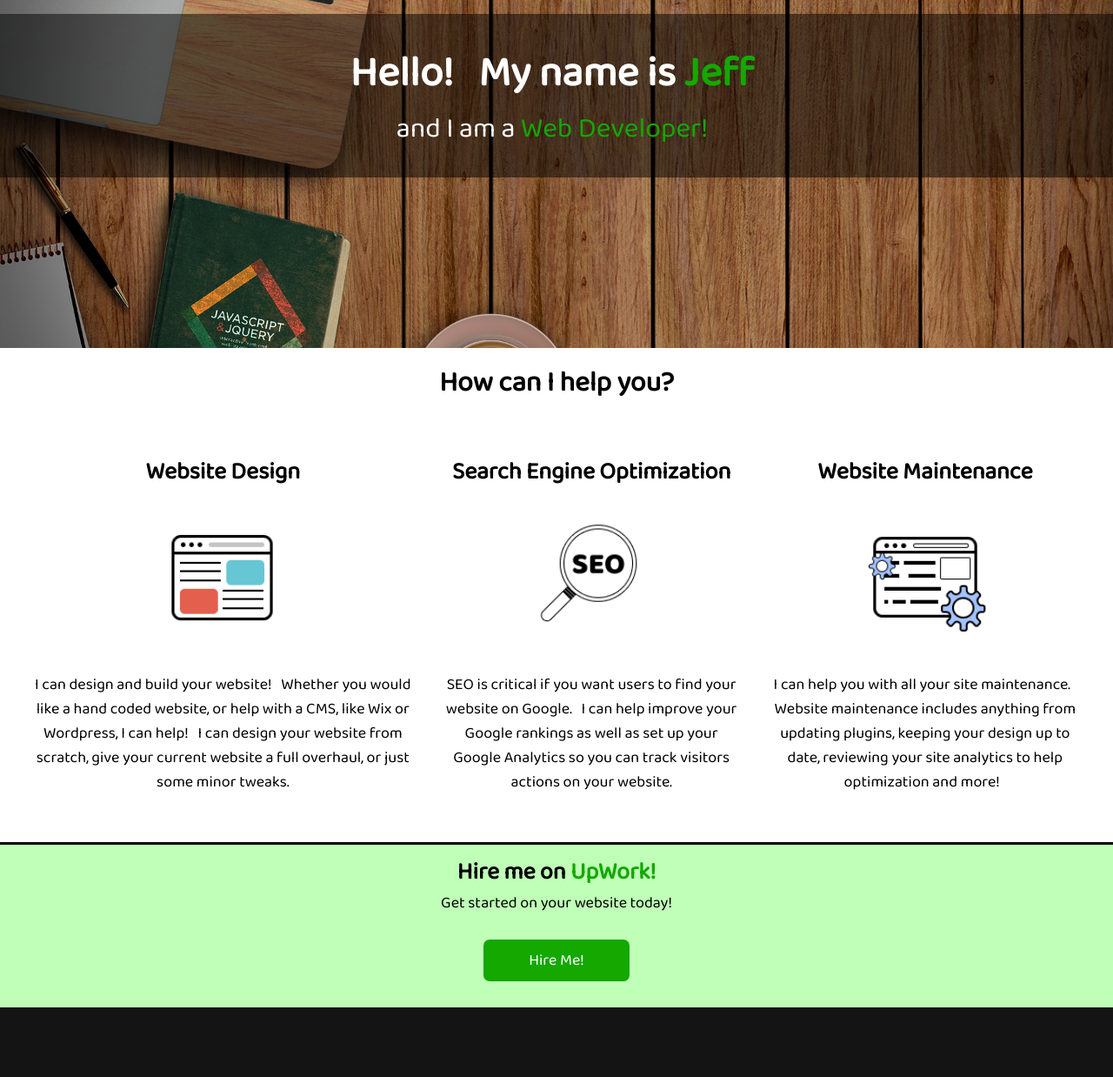
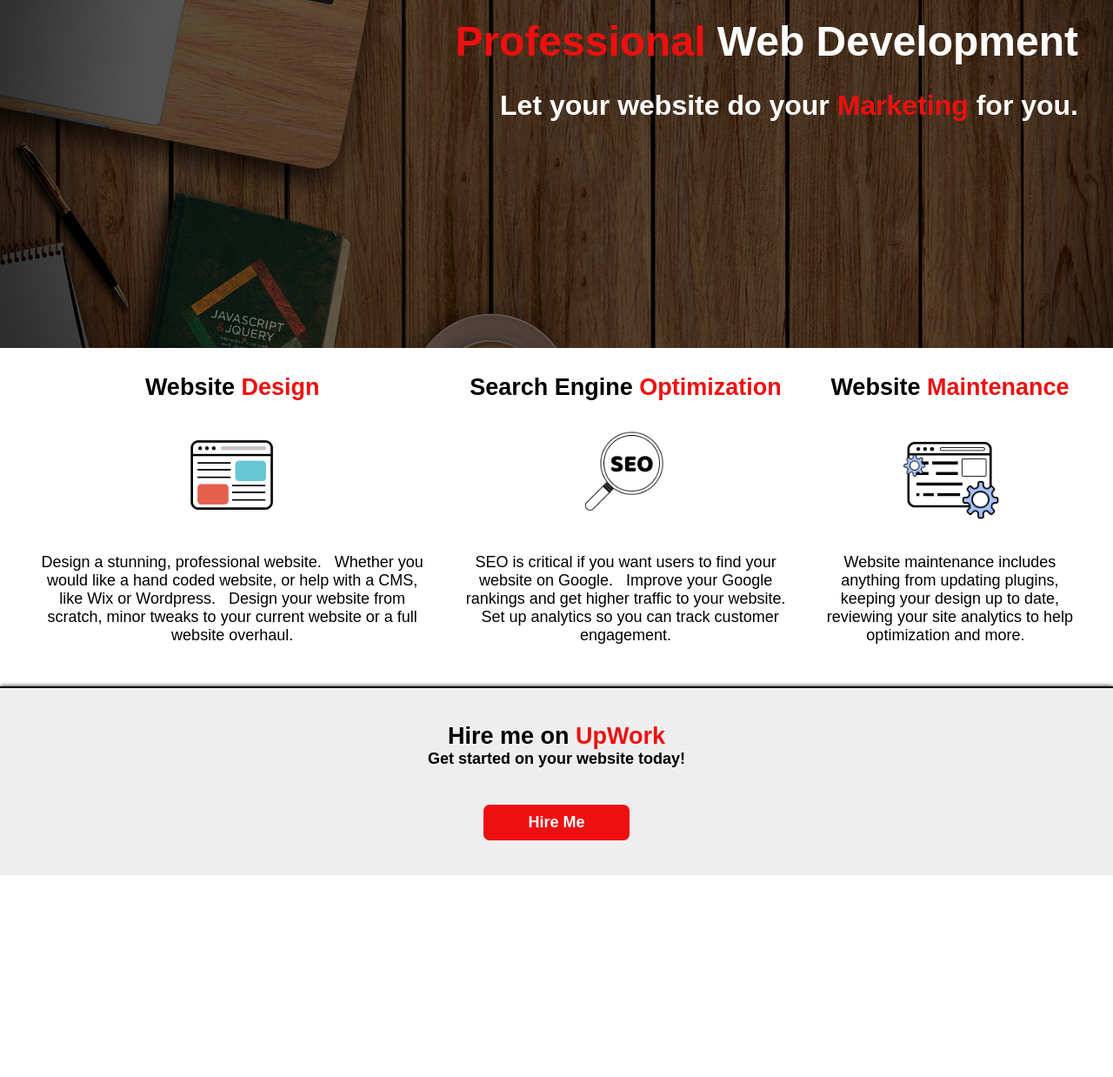
Before and after one commit to JeffMathis/JeffMathis, a plain HTML site: page index.html in a window 1280 px wide. Shown: the part 240-1478 px from the top of the page at 87% size. After the commit the page ends 1246 px from the top, so only its background shows below. Drawn offline with Linux system fonts and the light colour scheme; a web font is replaced by a local one.

Commit message:
red redesign

```diff
--- a/index.css
+++ b/index.css
@@ -1,7 +1,7 @@
 * {
     margin: 0;
     padding: 0;
-    font-family: 'Baloo 2', cursive, arial, sans-serif;
+    font-family: 'Hahmlet', arial, sans-serif;
 }
 
 /*----Intro Section----*/
@@ -9,7 +9,7 @@
 .firstSection {
     display: flex;
     justify-content: center;
-    align-items: center;
+    align-content: center;
     font-size: x-large;
     width: 100%;
 }
@@ -24,7 +24,7 @@
 .introText {
     color: white;
     padding-right: 10px;
-    flex: 2;
+    margin: 0 10px;
     flex-direction: column;
 }
 
@@ -33,10 +33,10 @@
     background: rgba(0, 0, 0, 0.500);
     position: absolute;
     width: 100%;
+    flex-direction: column;
+    height: 80vh;
     text-align: center;
-    margin-top: 60px;
-    padding: 30px 0;
-    flex-direction: column;
+    justify-content: center;
 }
 
 /*----Intro Section----*/
@@ -56,12 +56,6 @@ footer {
     overflow: hidden;
 }
 
-.toph2 {
-    text-align: center;
-    padding-top: 15px;
-    font-size: xx-large;
-}
-
 .seo, .webDesign, .maintenance {
     display: flex;
     align-items: center;
@@ -78,33 +72,37 @@ footer {
 .upworkbtn {
     text-decoration: none;
     padding: 10px 20px;
-    background: #14a800;
+    background: rgb(238, 16, 16);
     border-radius: 7px;
     color: white;
     transition-duration: 500ms;
     width: 10vw;
+    font-weight: bold;
 }
 
 .upworkbtn:hover {
-    background: black;
-    color: #14a800;
+    background: rgb(255, 87, 87);
+    color:black;
 }
 
 .upworkWrapper {
-    background: #bfffb7;
+    background: #eeeeee;
     margin: 0;
-    padding-bottom: 30px;
-    border-top: 3px solid black;
+    padding: 40px 0;
     align-items: center;
+    color: black;
+    font-weight: bold;
+    border-top: 2px solid black;
+    box-shadow: 0px 0px 5px black;
 }
 /*End Upwork Section*/
 
-/*End floating hire button*/
+/*Floating hire button*/
 .floatingHire {
     position: fixed;
     bottom: 0;
     right: 0;
-    background: #14a800;
+    background: rgb(238, 16, 16);
     box-shadow: 3px 3px #666161;
     margin: 0 20px 20px 0;
     font-size: large;
@@ -113,11 +111,12 @@ footer {
     text-decoration: none;
     border-radius: 7px;
     transition-duration: 500ms;
+    font-weight: bold;
 }
 
 .floatingHire:hover {
-    background: black;
-    color:#14a800;
+    background: rgb(255, 87, 87);
+    color:black;
 }
 /*End floating hire button*/
 
@@ -130,6 +129,7 @@ footer {
 }
 
 .fadein {
+    display: block;
     transition-duration: 700ms;
     opacity: 100%;
     transition-timing-function: ease-in;
@@ -138,8 +138,7 @@ footer {
 .fadeout {
     transform: translateY(50px);
     opacity: 0%;
-    transition-duration: 700ms;
-    transition-timing-function: ease-in;
+
 }
 
 /* ----End JS Fades */
@@ -152,19 +151,23 @@ footer {
     }
 
     .icons {
-        max-height: 20vh;
-        max-width: 20vh;
+        height: 130px;
+        width: 130px;
     }
 
     .upworkWrapper {
         flex-direction: column;
     }
 
-    .webDesign, .seo, .maintenance {
+    .webDesign, .seo, .maintenance > p{
         margin: 0 20px;
     }
 
-    .webDesign {
-        flex-grow: 5;
+    .introTextWrapper {
+        align-items: flex-end;
+    }
+
+    .introText {
+        margin: 0 30px;
     }
 }
--- a/index.html
+++ b/index.html
@@ -16,60 +16,63 @@
     <meta name="viewport" content="width=device-width, initial-scale=1.0">
     <title>JeffMathis - Professional Web Delevoper, SEO Specialist, Website Maintenance Specialist.</title>
     <link rel="stylesheet" href="./index.css">
-    <link rel="preconnect" href="https://fonts.googleapis.com">
-    <link rel="preconnect" href="https://fonts.gstatic.com" crossorigin>
-    <link href="https://fonts.googleapis.com/css2?family=Baloo+2&display=swap" rel="stylesheet">
     <meta name="description" content="Professional web developer, SEO specialist, Website Maintenance Specialist, build a website that will convert.">
     <link rel="canonical" href="https://www.jeffmathis.co">
     <script src="fades.js" defer></script>
     <link rel="shortcut icon" href="./imgs/favicon.ico" type="image/x-icon">
+
+    <!-- Google Font -->
+    <link rel="preconnect" href="https://fonts.googleapis.com">
+    <link rel="preconnect" href="https://fonts.gstatic.com" crossorigin>
+    <link href="https://fonts.googleapis.com/css2?family=Hahmlet:wght@100&display=swap" rel="stylesheet">
 </head>
 <body>
     <header class="firstSection">
         <div class="introTextWrapper">
-            <h1 class="introText">Hello! &nbsp; My name is <span style="color:#14a800">Jeff</span></h1>
-            <h2 style="font-weight:normal; font-size: 4vh;" class="introText">and I am a <span class="accent" style="color:#14a800;">Web Developer!</span></h2>
+        <!-- <div class="bgshade"></div> -->
+            <h1 class="introText" id="introLeft"><span style="color: rgb(238, 16, 16)">Professional</span> Web Development</h1><br>
+            <h2 style="font-weight:bold; font-size: 4vh;" class="introText" id="introRight">Let your website do your <span style="color: rgb(238, 16, 16)">Marketing</span> for you.</h2>
         </div>
 
         <div class="background"></div>
     </header>
-<h2 class="toph2">How can I help you?</h2><br>
+
     <section class="mainSection">
 
         <div class="sectionObserved sectionFade">
 
-            <h2>Website Design</h2>
+            <h2>Website <span style="color: rgb(238, 16, 16)">Design</span></h2>
         <article class="webDesign">
 
             <div class="iconWrapper">
                 <img src="./imgs/webdesign.png" alt="Web design and website optimization" class="icons">
             </div>
-            <p class="mainp">I can design and build your website! &nbsp;  Whether you would like a hand coded website, or help with a CMS, like Wix or Wordpress, I can help! &nbsp; I can design your website from scratch, give your current website a full overhaul, or just some minor tweaks.</p>
+            <p class="mainp">Design a stunning, professional website. &nbsp;  Whether you would like a hand coded website, or help with a CMS, like Wix or Wordpress. &nbsp; Design your website from scratch, minor tweaks to your current website or a full website overhaul.</p>
 
         </article>
         </div>
             <br><br>
 
             <div class="sectionObserved sectionFade">
-            <h2>Search Engine Optimization</h1>
+            <h2>Search Engine <span style="color: rgb(238, 16, 16)">Optimization</span></h1>
         <article class="seo">
             <div class="iconWrapper" id="seoIconWrapper">
                 <img src="./imgs/seo.png" alt="Search Engine Optimization, SEO specialist" class="icons">
             </div>
 
-            <p class="mainp">SEO is critical if you want users to find your website on Google. &nbsp;  I can help improve your Google rankings as well as set up your Google Analytics so you can track visitors actions on your website.</p>
+            <p class="mainp">SEO is critical if you want users to find your website on Google. &nbsp;  Improve your Google rankings and get higher traffic to your website. &nbsp; Set up analytics so you can track customer engagement.</p>
 
         </article>
         </div>
             <br><br>
             <div class="sectionObserved sectionFade">
-            <h2>Website Maintenance</h2>
+            <h2>Website <span style="color: rgb(238, 16, 16)">Maintenance</span></h2>
         <article class="maintenance">
             <div class="iconWrapper">
                 <img src="imgs/webmaintenance.png" alt="Website Maintenance specialist" class="icons">
             </div>
 
-            <p class="mainp">I can help you with all your site maintenance. &nbsp;  Website maintenance includes anything from updating plugins, keeping your design up to date, reviewing your site analytics to help optimization and more! &nbsp;  </p>
+            <p class="mainp">Website maintenance includes anything from updating plugins, keeping your design up to date, reviewing your site analytics to help optimization and more. &nbsp; </p>
             </div>
         </article>
 
@@ -77,16 +80,16 @@
 <br>
 
     <section class="mainSection upworkWrapper">
-        <h2>Hire me on <span style=color:#14a800> UpWork! </span></h2>
-        <p>Get started on your website today!</p><br>
-        <a target=".blank" href="https://www.upwork.com/freelancers/~01f4b1b496413e4a2c" class="upworkbtn">Hire Me!</a>
+        <h2>Hire me on <span style="color: rgb(238, 16, 16)">UpWork</span></h2>
+        <p>Get started on your website today!</p><br><br>
+        <a target=".blank" href="https://www.upwork.com/freelancers/~01f4b1b496413e4a2c" class="upworkbtn">Hire Me</a>
 
     </section>
 
-    <a target=".blank" href="https://www.upwork.com/freelancers/~01f4b1b496413e4a2c" class="floatingHire">Hire Me!</a>
+    <a target=".blank" href="https://www.upwork.com/freelancers/~01f4b1b496413e4a2c" class="floatingHire">Hire Me</a>
 
-    <footer>
-    </footer>
+    <!-- <footer>
+    </footer> -->
 
 </body>
 </html>
```
